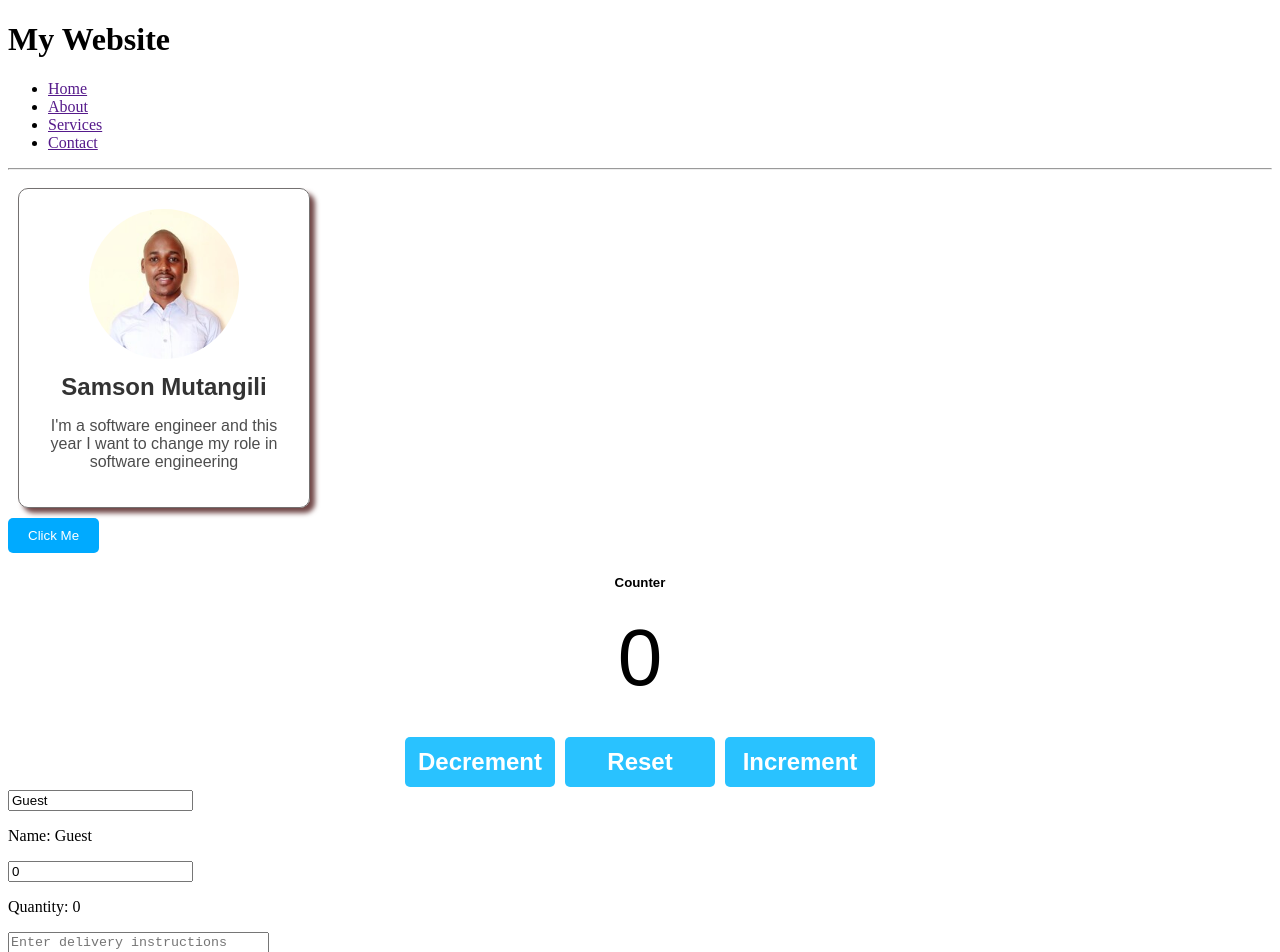
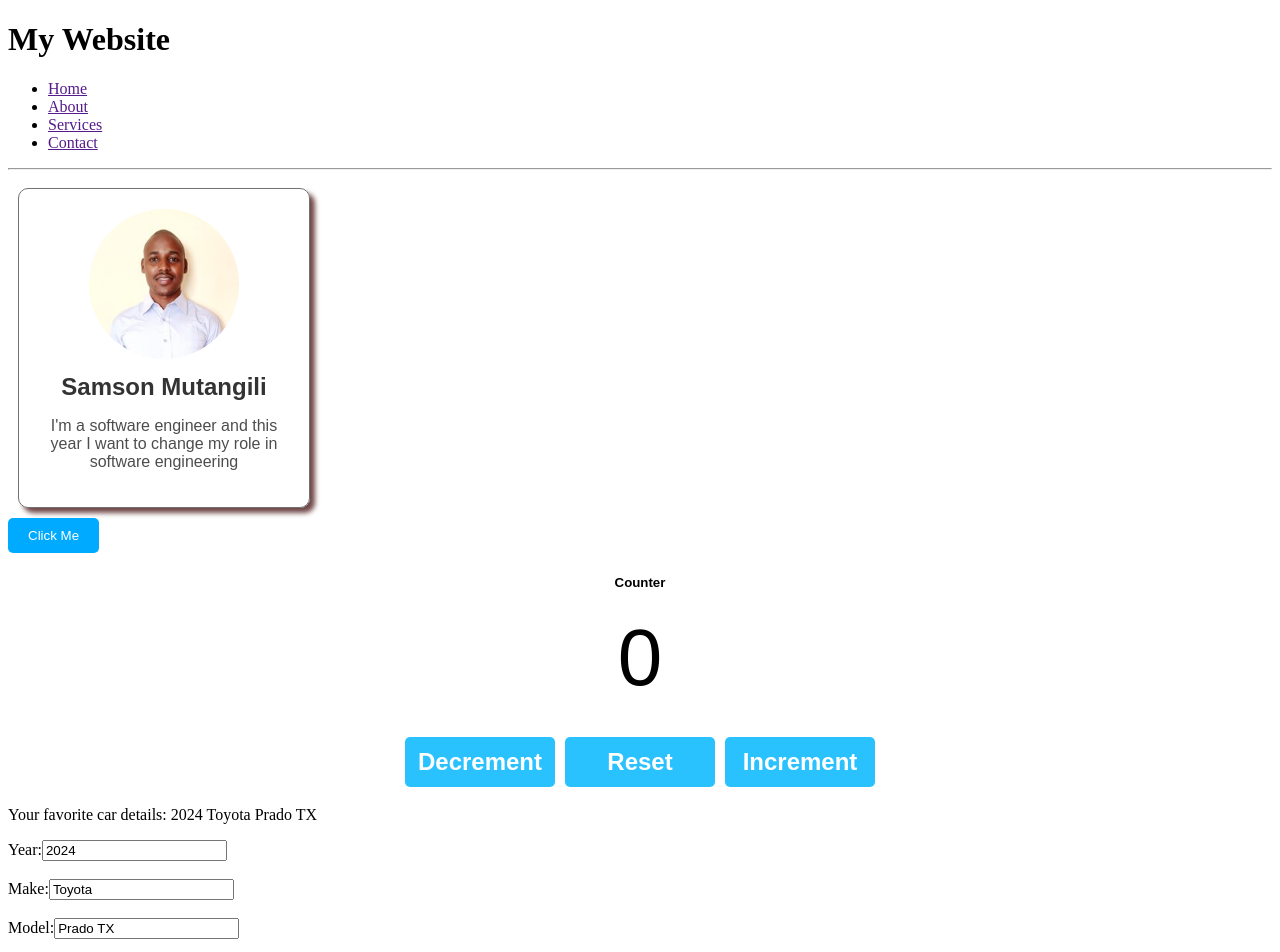
Before and after one commit to samson-mutangili/ReactJs, a React app in the folder my-react-app/: page / in a window 1280 px wide. Shown: the top 952 px of the page. Built offline with nearby package versions, Linux system fonts and the light colour scheme; the HTML template or start-up script is replaced by a standard one.

Commit message:
Used spread operator to update object

```diff
--- a/my-react-app/src/App.jsx
+++ b/my-react-app/src/App.jsx
@@ -9,6 +9,7 @@
 import Counter from './Counter.jsx';
 import Order from './Order.jsx';
 import ColorPicker from './ColorPicker.jsx';
+import SpreadOperator from './SpreadOperator.jsx';
 
 function App() {
 
@@ -41,12 +42,14 @@
       <Student
       /> */}
 
-      <Order/>
+      <SpreadOperator/>
 
-      <ColorPicker/>
+      {/* <Order/>
 
+      <ColorPicker/> */}
+{/*
       {fruits.length > 0 && <List items={fruits} category="Fruits"/>}
-      {vegetables.length > 0 ? <List items={vegetables} category="Vegetables"/> : null}
+      {vegetables.length > 0 ? <List items={vegetables} category="Vegetables"/> : null} */}
 
       <Footer/>
     </>
--- /dev/null
+++ b/my-react-app/src/SpreadOperator.jsx
@@ -0,0 +1,34 @@
+import React, {useState} from "react";
+
+function SpreadOperator(){
+
+    const [car, setCar] = useState({year:2024,
+                                    make: "Toyota",
+                                    model: "Prado TX",});
+
+    const handleYearChange = (e) =>{
+        setCar({...car, year: e.target.value});
+    }
+
+    const handleMakeChange = (e) =>{
+        setCar({...car, make: e.target.value});
+    }
+
+    const handleModelChange = (e) =>{
+        setCar({...car, model: e.target.value});
+    }
+
+    return(
+        <div>
+            <p>Your favorite car details: {car.year} {car.make} {car.model}</p>
+            <label htmlFor="">Year:</label>
+            <input type="number" value={car.year} onChange={handleYearChange}/><br/><br/>
+            <label htmlFor="">Make:</label>
+            <input type="text" value={car.make} onChange={handleMakeChange}/><br/><br/>
+            <label htmlFor="">Model:</label>
+            <input type="text" value={car.model} onChange={handleModelChange}/><br/><br/>
+        </div>
+    );
+}
+
+export default SpreadOperator
```
